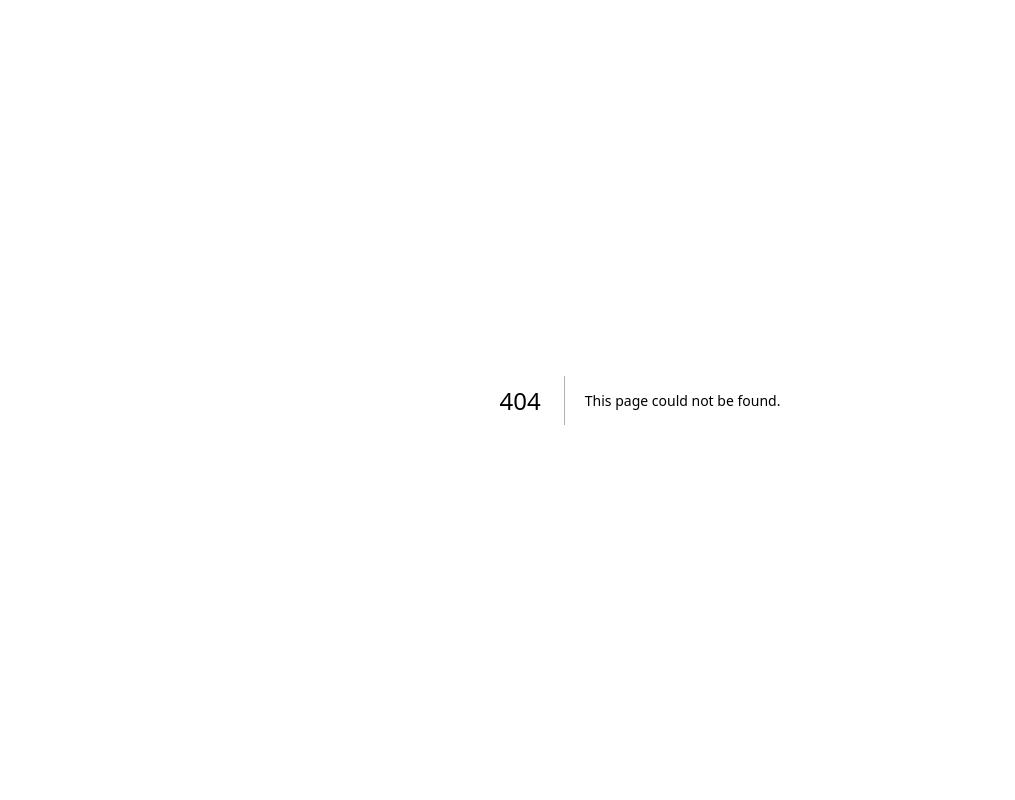
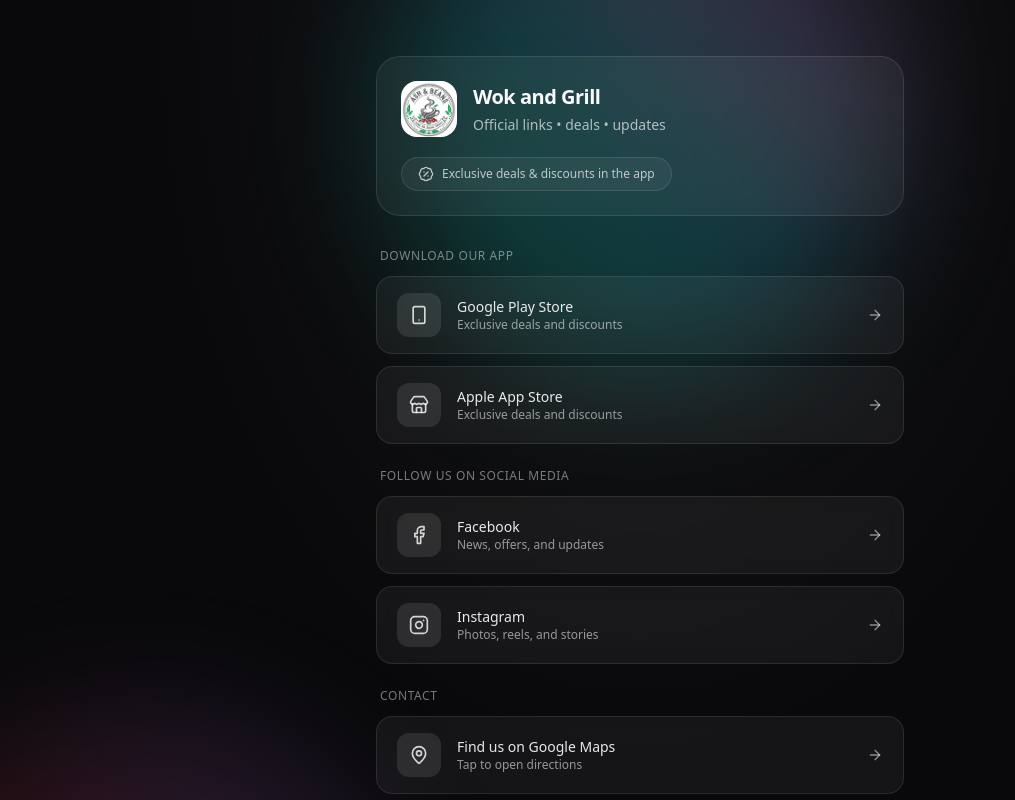
Before and after one commit to LancersPvt/RestrovaWeb, a Next.js app in the folder restaurant-ordering-site/: page /links/wokandgrill in a window 1280 px wide. Before the commit this address had no page. Shown: the top 800 px of the page, without its empty margins (0-1015 px from the left). Built offline with nearby package versions, Linux system fonts and the light colour scheme.

Commit message:
Added wok and grill page

```diff
--- /dev/null
+++ b/restaurant-ordering-site/src/app/links/wokandgrill/page.tsx
@@ -0,0 +1,163 @@
+import {
+  Facebook,
+  Instagram,
+  Store,
+  Smartphone,
+  BadgePercent,
+  ArrowRight,
+  MapPin,
+  MessageCircle,
+} from "lucide-react";
+
+import Image from "next/image";
+import logo from "./logo.jpeg"; // <-- update if your filename differs
+
+const LINKS = {
+  // Replace these with real URLs:
+  playStore: "https://play.google.com/store/apps/details?id=YOUR_APP_ID",
+  appStore: "https://apps.apple.com/app/idYOUR_APP_ID",
+  facebook: "https://facebook.com/YOUR_PAGE",
+  instagram: "https://instagram.com/ash_beans",
+
+  // NEW:
+  googleMaps: "https://share.google/LmWOjk85C8nZY3Oz9", // or your full Google Maps share link
+  whatsapp: "https://wa.me/923318226835", // use country code, no +, no spaces
+};
+
+function LinkButton({
+  href,
+  icon,
+  label,
+  sublabel,
+}: {
+  href: string;
+  icon: React.ReactNode;
+  label: string;
+  sublabel?: string;
+}) {
+  return (
+    <a
+      href={href}
+      target="_blank"
+      rel="noreferrer"
+      className="group flex w-full items-center justify-between rounded-2xl border border-white/10 bg-white/5 px-5 py-4 text-left backdrop-blur transition hover:border-white/20 hover:bg-white/10"
+    >
+      <div className="flex items-center gap-4">
+        <div className="grid h-11 w-11 place-items-center rounded-xl bg-white/10">
+          {icon}
+        </div>
+        <div>
+          <div className="text-sm font-medium text-white/90">{label}</div>
+          {sublabel ? (
+            <div className="text-xs text-white/55">{sublabel}</div>
+          ) : null}
+        </div>
+      </div>
+      <ArrowRight className="h-4 w-4 text-white/50 transition group-hover:translate-x-0.5 group-hover:text-white/80" />
+    </a>
+  );
+}
+
+export default function WokAndGrillLinktree() {
+  return (
+    <main className="relative min-h-screen overflow-hidden">
+      {/* Background */}
+      <div className="pointer-events-none absolute inset-0">
+        <div className="absolute -top-36 left-1/2 h-[520px] w-[520px] -translate-x-1/2 rounded-full bg-gradient-to-tr from-emerald-400/20 via-cyan-400/20 to-fuchsia-500/20 blur-3xl" />
+        <div className="absolute bottom-[-240px] left-[-120px] h-[520px] w-[520px] rounded-full bg-gradient-to-tr from-amber-400/15 via-rose-500/15 to-indigo-500/20 blur-3xl" />
+        <div className="absolute inset-0 bg-[radial-gradient(ellipse_at_top,rgba(255,255,255,0.06),transparent_55%)]" />
+      </div>
+
+      <section className="relative mx-auto flex min-h-screen max-w-xl flex-col px-6 py-14">
+        {/* Header card */}
+        <div className="rounded-3xl border border-white/10 bg-white/5 p-6 backdrop-blur">
+          <div className="flex items-center gap-4">
+            {/* Logo placeholder */}
+            <div className="relative h-14 w-14 overflow-hidden rounded-2xl bg-white/10">
+              <Image
+                src={logo}
+                alt="Wok and Grill logo"
+                fill
+                className="object-cover"
+                priority
+              />
+            </div>
+
+            <div>
+              <h1 className="text-xl font-semibold tracking-tight">
+                Wok and Grill
+              </h1>
+              <p className="mt-1 text-sm text-white/65">
+                Official links • deals • updates
+              </p>
+            </div>
+          </div>
+
+          <div className="mt-5 inline-flex items-center gap-2 rounded-full border border-white/10 bg-white/5 px-4 py-2 text-xs text-white/70">
+            <BadgePercent className="h-4 w-4" />
+            Exclusive deals & discounts in the app
+          </div>
+        </div>
+
+        {/* Buttons */}
+        <div className="mt-8 space-y-3">
+          <p className="px-1 text-xs font-medium uppercase tracking-wider text-white/45">
+            Download our app
+          </p>
+
+          <LinkButton
+            href={LINKS.playStore}
+            icon={<Smartphone className="h-5 w-5 text-white/80" />}
+            label="Google Play Store"
+            sublabel="Exclusive deals and discounts"
+          />
+          <LinkButton
+            href={LINKS.appStore}
+            icon={<Store className="h-5 w-5 text-white/80" />}
+            label="Apple App Store"
+            sublabel="Exclusive deals and discounts"
+          />
+
+          <p className="mt-6 px-1 text-xs font-medium uppercase tracking-wider text-white/45">
+            Follow us on social media
+          </p>
+
+          <LinkButton
+            href={LINKS.facebook}
+            icon={<Facebook className="h-5 w-5 text-white/80" />}
+            label="Facebook"
+            sublabel="News, offers, and updates"
+          />
+          <LinkButton
+            href={LINKS.instagram}
+            icon={<Instagram className="h-5 w-5 text-white/80" />}
+            label="Instagram"
+            sublabel="Photos, reels, and stories"
+          />
+
+                  <p className="mt-6 px-1 text-xs font-medium uppercase tracking-wider text-white/45">
+          Contact
+        </p>
+
+        <LinkButton
+          href={LINKS.googleMaps}
+          icon={<MapPin className="h-5 w-5 text-white/80" />}
+          label="Find us on Google Maps"
+          sublabel="Tap to open directions"
+        />
+
+        <LinkButton
+          href={LINKS.whatsapp}
+          icon={<MessageCircle className="h-5 w-5 text-white/80" />}
+          label="WhatsApp"
+          sublabel="Chat with us for orders & queries"
+        />
+
+        </div>
+        <footer className="mt-auto pt-10 text-center text-xs text-white/45">
+          © {new Date().getFullYear()} Wok and Grill
+        </footer>
+      </section>
+    </main>
+  );
+}
```
Also changed, not shown: restaurant-ordering-site/src/app/links/wokandgrill/logo.jpeg (added).
